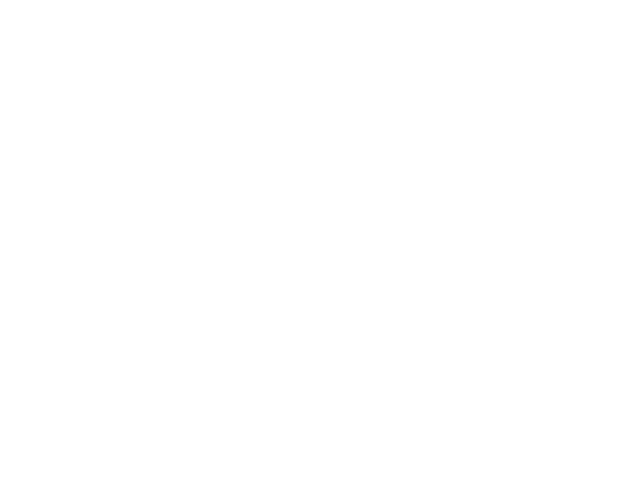
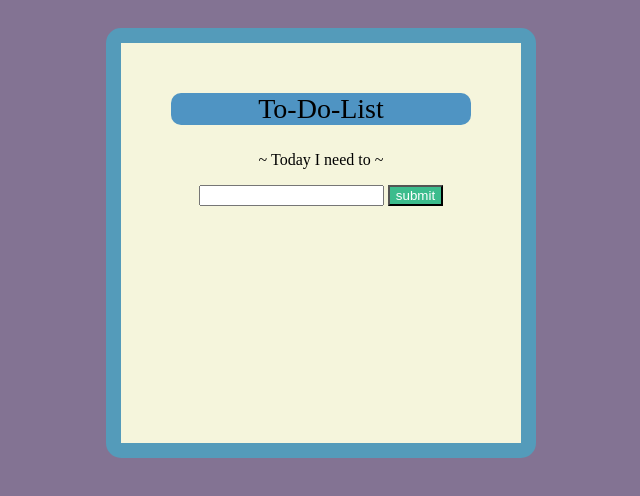
Before and after one commit to dts-kominfo-rea2b/challenge-08-ahsantawil, a website: page index.html in a window 1280 px wide. Shown: the whole page, without its empty margins (319-959 px from the left). Drawn offline with Linux system fonts and the light colour scheme.

Commit message:
DOM challenge

```diff
--- a/index.html
+++ b/index.html
@@ -5,37 +5,67 @@
     <meta http-equiv="X-UA-Compatible" content="IE=edge" />
     <meta name="viewport" content="width=device-width, initial-scale=1.0" />
     <title>Challenge - DOM</title>
+    <link rel="stylesheet" href="style.css">
   </head>
   <body>
     <div id="app">
+      <div class="card">
         <!-- TODO: Buatlah sebuah header dengan id todo-title -->
+        <header id="todo-title">To-Do-List</header>
         <!-- TODO: Buatlah sebuah subtitle dengan id todo-subtitle -->
+        <p id="todo-subtitle">~ Today I need to ~</p>
 
         <!-- Section: input -->
         <!-- TODO: Buatlah sebuah input bertipe text dengan id todo-input -->
+        <input type="text" id="todo-input">
         <!-- TODO: Buatlah sebuah button dengan id todo-submit -->
+        <button type="submit" id="todo-submit">submit</button>
 
         <!-- Section output -->
         <!-- TODO: Buatlah sebuah <ul> dengan id todo-output -->
+        <ul id="todo-output"></ul>
+      </div>
     </div>
 
     <!-- ! Untuk tantangan ini, script jangan diubah ke external js yah ! -->
     <script>
       // TODO: Deklarasi variable sesuai dengan kebutuhan di sini
-      let button;
-      let input;
-      let output;
+      let button = document.querySelector('#todo-submit');
+      let input = document.querySelector('#todo-input');
+      let output = document.querySelector('#todo-output');
 
       // TODO: Buatlah sebuah fungsi dengan nama fnClickHandler
       // Fungsi yang digunakan untuk menambahkan tulisan
       // Jangan ubah cara deklarasi fungsinya, cukup isi saja
-      function fnClickHandler(toDoItem) {}
+
+      function fnClickHandler(toDoItem) {
+        output.appendChild(createElement(toDoItem))
+      }
+
+      function createElement (value) {
+        let li = document.createElement("li");
+        li.textContent = value;
+        return li;
+      }
 
       // TODO: register event onclick / addEventListener untuk button
       // akan menjalankan fungsi fnClickHandler
 
+      const btn = button.addEventListener("click", () => {
+          fnClickHandler(input.value);
+          input.value = '';
+      });
+
       // TODO: register event onkeypress / addEventListener untuk input
       // sehingga saat di input ditekan enter akan menjalankan fungsi fnClickHandler juga
+
+      const add = input.addEventListener("keypress", (e) => {
+        if (e.key === 'click') {
+          fnClickHandler(input.value);
+          input.value = '';
+        }
+      });
+
     </script>
   </body>
 </html>
--- /dev/null
+++ b/style.css
@@ -0,0 +1,39 @@
+body {
+    display: flex;
+    justify-content: center;
+    text-align: center;
+    background-color:rgb(131, 115, 147);
+
+}
+
+.card {
+    width: 300px;
+    height: 300px;
+    border: 15px solid rgb(84, 155, 186);
+    padding: 50px;
+    margin: 20px;
+    border-radius: 15px;
+    background-color: beige;
+}
+#todo-title {
+    background-color: rgb(79, 148, 195);
+    border-radius: 10px;
+    font-size: 28px;
+}
+
+#todo-subtitle {
+    padding-top: 10px;
+}
+
+#todo-input {
+  box-sizing: border-box;
+}
+
+#todo-submit {
+    background-color: #3CBC8D;
+    color: white;
+}
+
+#todo-output {
+    text-align: left;
+}
```
Lines whose indentation alone changed are shown as unchanged.
